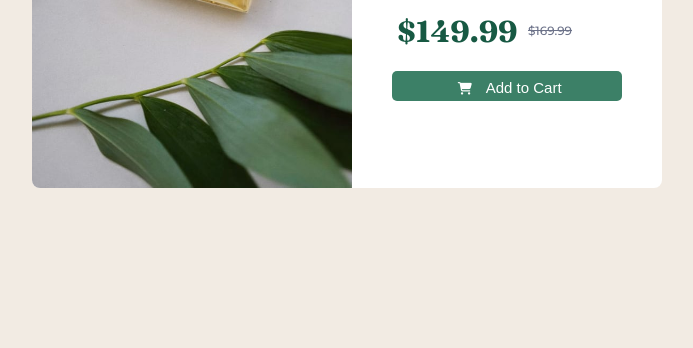
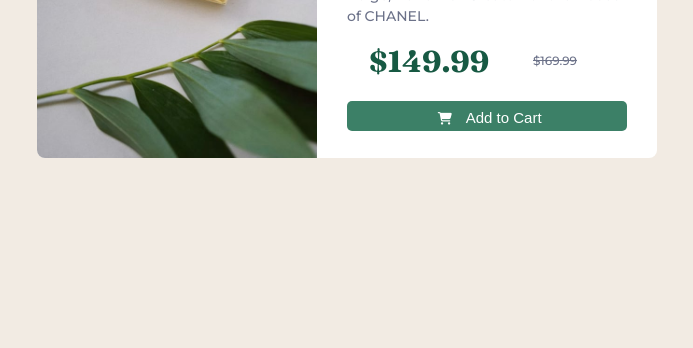
Before and after one commit to Dng120696/Product-Preview, a plain HTML site: page index.html in a window 1280 px wide. Shown: the part 452-800 px from the top of the page, without its empty margins (293-986 px from the left). Drawn offline with Linux system fonts and the light colour scheme; a web font is replaced by a local one.

Commit message:
initial changes

```diff
--- a/style.css
+++ b/style.css
@@ -30,9 +30,9 @@ body{
 .container{
   display: flex;
   justify-content: center;
-  width: 630px;
+  width: 620px;
   max-width: 100%;
-  height: 480px;
+  height: 420px;
   overflow: hidden;
   background-color: #fff;
   border-radius:  8px;
@@ -47,7 +47,7 @@ img{
 
 }
 .content{
-  padding:2rem 4rem;
+  padding:2rem 3rem;
 }
 .header1,.header2,.paragraph{
   margin-bottom: 1.5rem;
```
